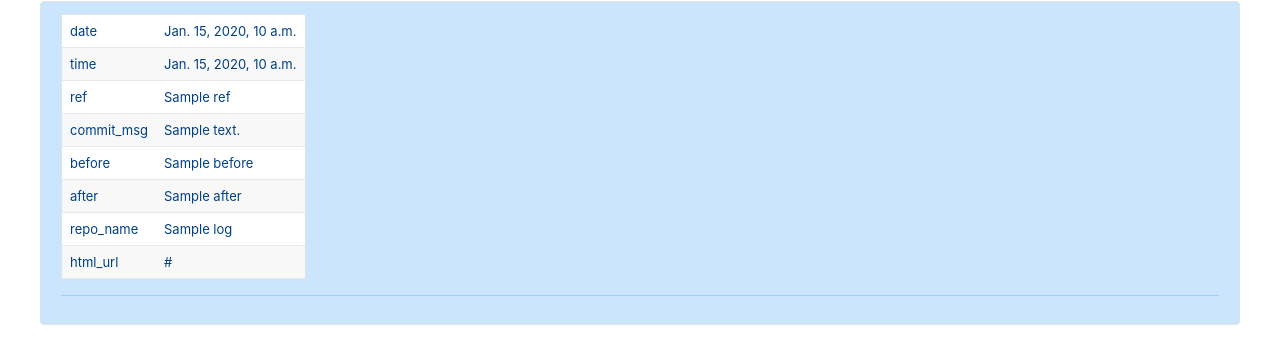
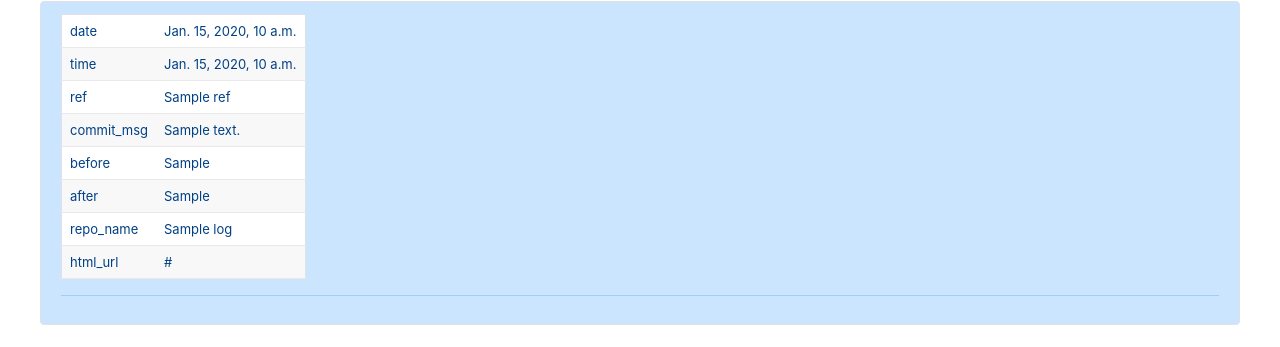
Before and after one commit to colingong/fei_webhook, a Django app: template fei_webhook/app_webhook/templates/app_webhook/github_log.html in a window 1280 px wide. Shown: the part 129-476 px from the top of the page. Run offline with Django 3.2, Linux system fonts and the light colour scheme; the template is opened without the code that fills it: most values are stand-ins (such as "Sample title", 1, 10 or a date in 2020); some libraries are stand-ins or nearby versions.

```diff
--- a/fei_webhook/app_webhook/templates/app_webhook/github_log.html
+++ b/fei_webhook/app_webhook/templates/app_webhook/github_log.html
@@ -9,8 +9,8 @@
         <tr><td>time</td><td>{{ log.time }}</td></tr>
         <tr><td>ref</td><td>{{ log.ref }}</td></tr>
         <tr><td>commit_msg</td><td>{{ log.commit_message }}</td></tr>
-        <tr><td>before</td><td>{{ log.before }}</td></tr>
-        <tr><td>after</td><td>{{ log.after }}</td></tr>
+        <tr><td>before</td><td>{{ log.before | slice:":6" }}</td></tr>
+        <tr><td>after</td><td>{{ log.after | slice:":6" }}</td></tr>
         <tr><td>repo_name</td><td>{{ log.repo_name }}</td></tr>
         <tr><td>html_url</td><td>{{ log.html_url }}</td></tr>
     </table>
```
